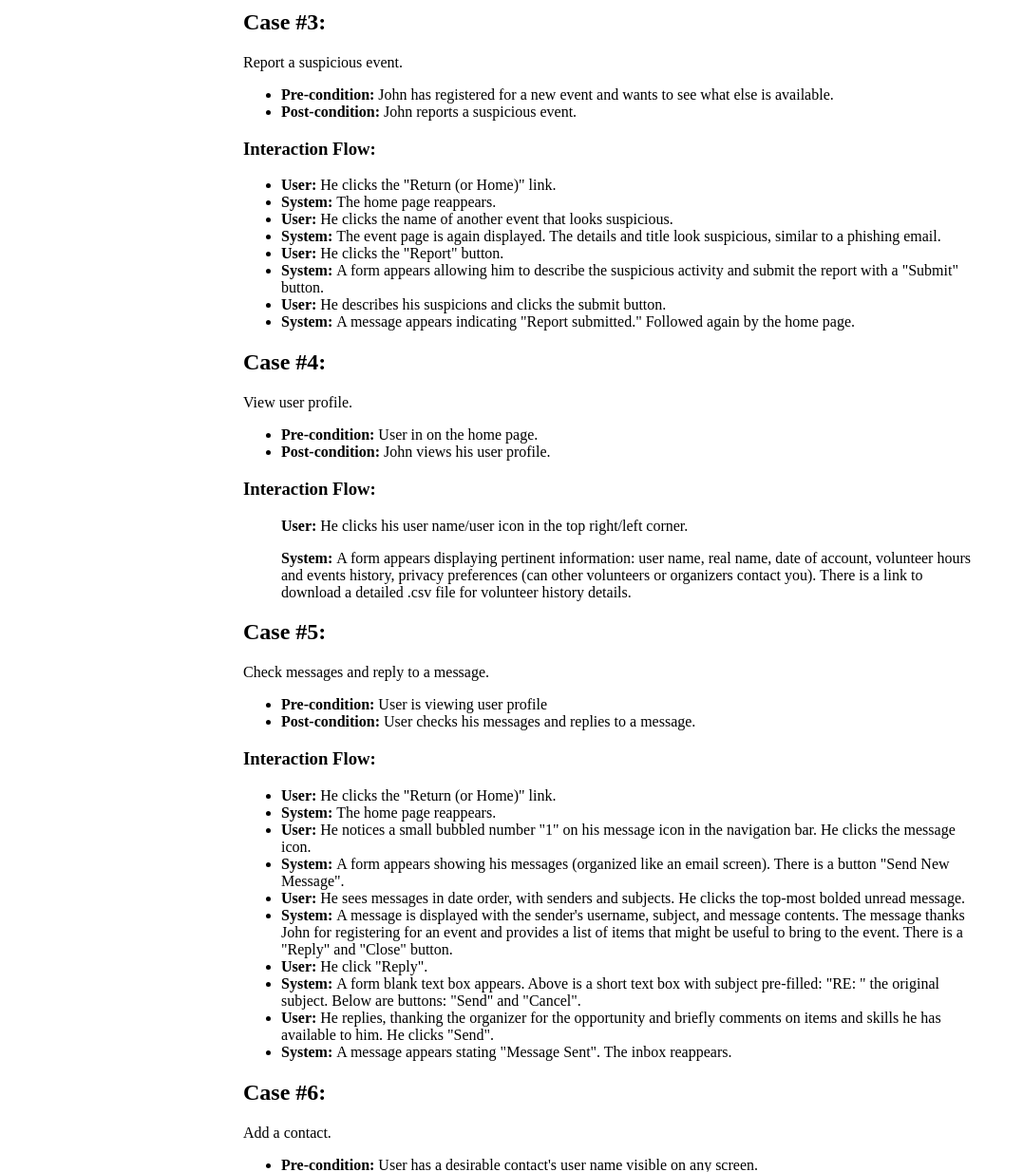
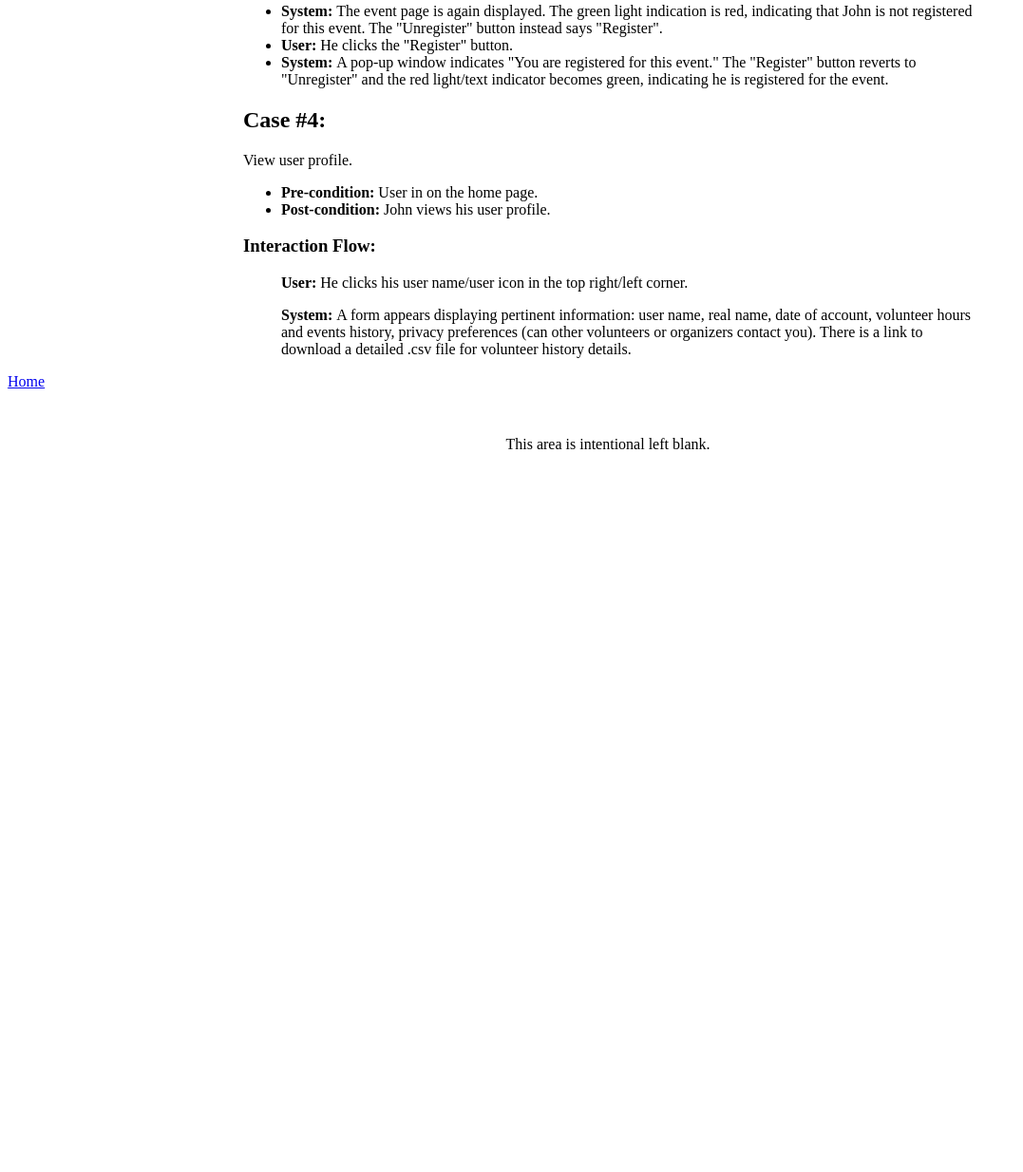
Before and after one commit to web-34-volunteer-app/capstone-volunteer-app, a plain HTML site: page public_html/documentation/persona-volunteer.html in a window 1280 px wide. Shown: the part 1566-2800 px from the top of the page at 95% size, without its empty margins (0-1077 px from the left). After the commit the page ends 2091 px from the top, so only its background shows below. Drawn offline with Linux system fonts and the light colour scheme.

Commit message:
Added user story and commented out unnecessary use cases.

```diff
--- a/public_html/documentation/persona-volunteer.html
+++ b/public_html/documentation/persona-volunteer.html
@@ -29,6 +29,10 @@
   <h2>Goal:</h2>
   <p>
     John wants a one-stop location to find all the volunteer opportunities he can so that he can engineer his schedule for success.
+  </p>
+  <h2>User Story:</h2>
+  <p>
+    As an average user, John wants to stay up to date with volunteer events in the community and pack in as much volunteering as possible into his full schedule.
   </p>
 </div>
 
@@ -67,24 +71,24 @@
     <li><span class="name">System: </span>A pop-up window indicates "You are registered for this event." The "Register" button reverts to "Unregister" and the red light/text indicator becomes green, indicating he is registered for the event.</li>
   </ul>
 
-  <h2>Case #3:</h2>
-  <p>Report a suspicious event.</p>
-  <ul>
-    <li><span class="name">Pre-condition: </span>John has registered for a new event and wants to see what else is available.</li>
-    <li><span class="name">Post-condition: </span>John reports a suspicious event.</li>
-  </ul>
+<!--  <h2>Case #3:</h2>-->
+<!--  <p>Report a suspicious event.</p>-->
+<!--  <ul>-->
+<!--    <li><span class="name">Pre-condition: </span>John has registered for a new event and wants to see what else is available.</li>-->
+<!--    <li><span class="name">Post-condition: </span>John reports a suspicious event.</li>-->
+<!--  </ul>-->
 
-  <h3>Interaction Flow:</h3>
-  <ul>
-    <li><span class="name">User: </span>He clicks the "Return (or Home)" link.</li>
-    <li><span class="name">System: </span>The home page reappears.</li>
-    <li><span class="name">User: </span>He clicks the name of another event that looks suspicious.</li>
-    <li><span class="name">System: </span>The event page is again displayed. The details and title look suspicious, similar to a phishing email.</li>
-    <li><span class="name">User: </span>He clicks the "Report" button.</li>
-    <li><span class="name">System: </span>A form appears allowing him to describe the suspicious activity and submit the report with a "Submit" button.</li>
-    <li><span class="name">User: </span>He describes his suspicions and clicks the submit button.</li>
-    <li><span class="name">System: </span>A message appears indicating "Report submitted." Followed again by the home page.</li>
-  </ul>
+<!--  <h3>Interaction Flow:</h3>-->
+<!--  <ul>-->
+<!--    <li><span class="name">User: </span>He clicks the "Return (or Home)" link.</li>-->
+<!--    <li><span class="name">System: </span>The home page reappears.</li>-->
+<!--    <li><span class="name">User: </span>He clicks the name of another event that looks suspicious.</li>-->
+<!--    <li><span class="name">System: </span>The event page is again displayed. The details and title look suspicious, similar to a phishing email.</li>-->
+<!--    <li><span class="name">User: </span>He clicks the "Report" button.</li>-->
+<!--    <li><span class="name">System: </span>A form appears allowing him to describe the suspicious activity and submit the report with a "Submit" button.</li>-->
+<!--    <li><span class="name">User: </span>He describes his suspicions and clicks the submit button.</li>-->
+<!--    <li><span class="name">System: </span>A message appears indicating "Report submitted." Followed again by the home page.</li>-->
+<!--  </ul>-->
 
   <h2>Case #4:</h2>
   <p>View user profile.</p>
@@ -100,43 +104,43 @@
     <p><span class="name">System: </span>A form appears displaying pertinent information: user name, real name, date of account, volunteer hours and events history, privacy preferences (can other volunteers or organizers contact you). There is a link to download a detailed .csv file for volunteer history details.</p>
   </ul>
 
-  <h2>Case #5:</h2>
-  <p>Check messages and reply to a message.</p>
+<!--  <h2>Case #5:</h2>-->
+<!--  <p>Check messages and reply to a message.</p>-->
 
-  <ul>
-    <li><span class="name">Pre-condition: </span>User is viewing user profile</li>
-    <li><span class="name">Post-condition: </span>User checks his messages and replies to a message.</li>
-  </ul>
+<!--  <ul>-->
+<!--    <li><span class="name">Pre-condition: </span>User is viewing user profile</li>-->
+<!--    <li><span class="name">Post-condition: </span>User checks his messages and replies to a message.</li>-->
+<!--  </ul>-->
 
-  <h3>Interaction Flow:</h3>
-  <ul>
-    <li><span class="name">User: </span>He clicks the "Return (or Home)" link.</li>
-    <li><span class="name">System: </span>The home page reappears.</li>
-    <li><span class="name">User: </span>He notices a small bubbled number "1" on his message icon in the navigation bar. He clicks the message icon.</li>
-    <li><span class="name">System: </span>A form appears showing his messages (organized like an email screen). There is a button "Send New Message".</li>
-    <li><span class="name">User: </span>He sees messages in date order, with senders and subjects. He clicks the top-most bolded unread message.</li>
-    <li><span class="name">System: </span>A message is displayed with the sender's username, subject, and message contents. The message thanks John for registering for an event and provides a list of items that might be useful to bring to the event. There is a "Reply" and "Close" button.</li>
-    <li><span class="name">User: </span>He click "Reply".</li>
-    <li><span class="name">System: </span>A form blank text box appears. Above is a short text box with subject pre-filled: "RE: " the original subject. Below are buttons: "Send" and "Cancel".</li>
-    <li><span class="name">User: </span>He replies, thanking the organizer for the opportunity and briefly comments on items and skills he has available to him. He clicks "Send".</li>
-    <li><span class="name">System: </span>A message appears stating "Message Sent". The inbox reappears.</li>
-  </ul>
+<!--  <h3>Interaction Flow:</h3>-->
+<!--  <ul>-->
+<!--    <li><span class="name">User: </span>He clicks the "Return (or Home)" link.</li>-->
+<!--    <li><span class="name">System: </span>The home page reappears.</li>-->
+<!--    <li><span class="name">User: </span>He notices a small bubbled number "1" on his message icon in the navigation bar. He clicks the message icon.</li>-->
+<!--    <li><span class="name">System: </span>A form appears showing his messages (organized like an email screen). There is a button "Send New Message".</li>-->
+<!--    <li><span class="name">User: </span>He sees messages in date order, with senders and subjects. He clicks the top-most bolded unread message.</li>-->
+<!--    <li><span class="name">System: </span>A message is displayed with the sender's username, subject, and message contents. The message thanks John for registering for an event and provides a list of items that might be useful to bring to the event. There is a "Reply" and "Close" button.</li>-->
+<!--    <li><span class="name">User: </span>He click "Reply".</li>-->
+<!--    <li><span class="name">System: </span>A form blank text box appears. Above is a short text box with subject pre-filled: "RE: " the original subject. Below are buttons: "Send" and "Cancel".</li>-->
+<!--    <li><span class="name">User: </span>He replies, thanking the organizer for the opportunity and briefly comments on items and skills he has available to him. He clicks "Send".</li>-->
+<!--    <li><span class="name">System: </span>A message appears stating "Message Sent". The inbox reappears.</li>-->
+<!--  </ul>-->
 
-  <h2>Case #6:</h2>
-  <p>Add a contact.</p>
+<!--  <h2>Case #6:</h2>-->
+<!--  <p>Add a contact.</p>-->
 
-  <ul>
-    <li><span class="name">Pre-condition: </span>User has a desirable contact's user name visible on any screen.</li>
-    <li><span class="name">Post-condition: </span>Contact added to contact list.</li>
-  </ul>
+<!--  <ul>-->
+<!--    <li><span class="name">Pre-condition: </span>User has a desirable contact's user name visible on any screen.</li>-->
+<!--    <li><span class="name">Post-condition: </span>Contact added to contact list.</li>-->
+<!--  </ul>-->
 
-  <h2>Interaction Flow:</h2>
-  <ul>
-    <li><span class="name">User: </span>He clicks the user name of the most recent sender.</li>
-    <li><span class="name">System: </span>A form appears with limited details of the user, with buttons: "Save Contact" "Send Message" "See Posted Events" (Buttons are available depending on the user's privacy settings).</li>
-    <li><span class="name">User: </span>He clicks "Save Contact".</li>
-    <li><span class="name">System: </span>A message appears stating "Contact Saved".</li>
-  </ul>
+<!--  <h2>Interaction Flow:</h2>-->
+<!--  <ul>-->
+<!--    <li><span class="name">User: </span>He clicks the user name of the most recent sender.</li>-->
+<!--    <li><span class="name">System: </span>A form appears with limited details of the user, with buttons: "Save Contact" "Send Message" "See Posted Events" (Buttons are available depending on the user's privacy settings).</li>-->
+<!--    <li><span class="name">User: </span>He clicks "Save Contact".</li>-->
+<!--    <li><span class="name">System: </span>A message appears stating "Contact Saved".</li>-->
+<!--  </ul>-->
 </div>
 
   <a href="index.html">Home</a>
```
